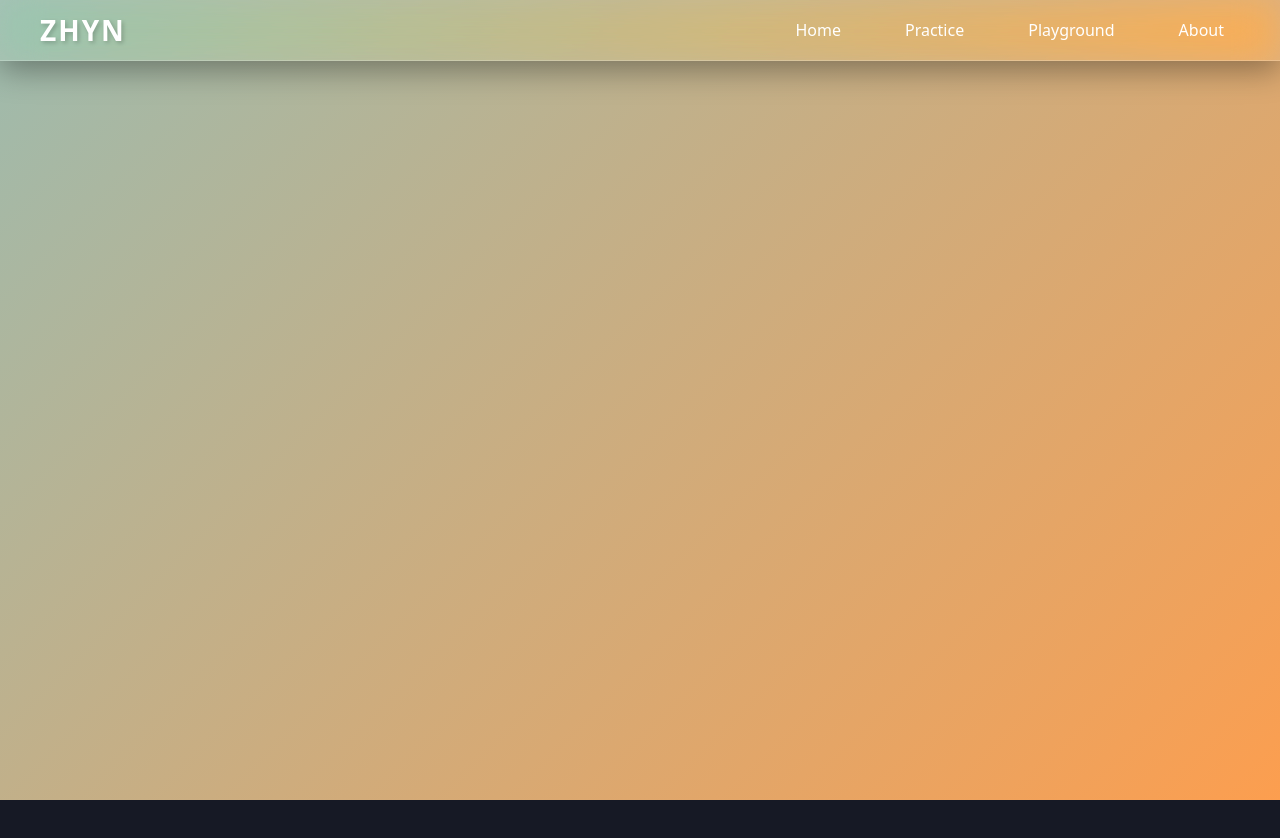
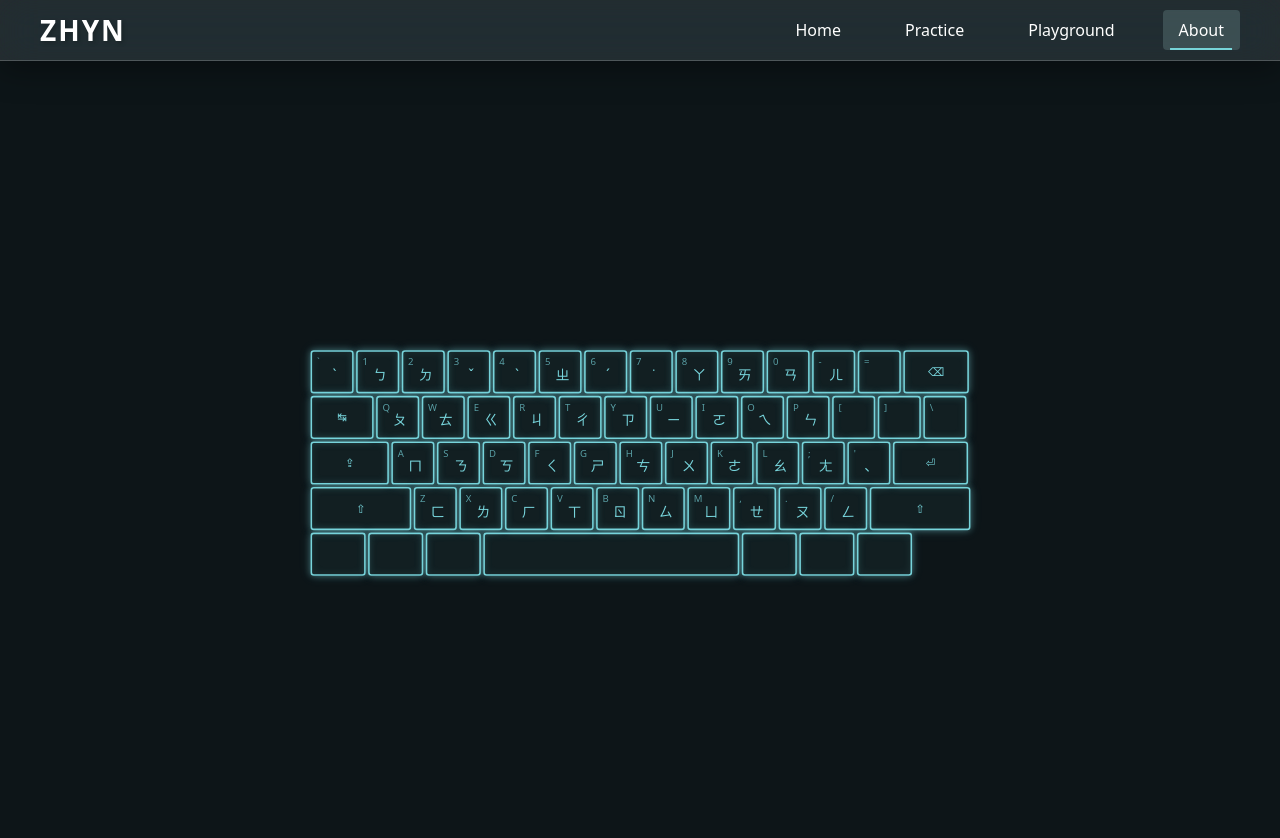
Before and after one commit to XnThanh/zhyn-v2-frontend, a Vue app: page /about in a window 1280 px wide. Shown: the top 838 px of the page. Before the commit the page ends 800 px from the top, so only its background shows below. Built offline with nearby package versions, Linux system fonts and the light colour scheme; no server answers.

Commit message:
Zhuyin keyboard component

```diff
--- /dev/null
+++ b/src/components/About.vue
@@ -0,0 +1,21 @@
+<script setup>
+import Keyboard from "./Keyboard.vue";
+</script>
+
+<template>
+  <div class="about-container">
+    <Keyboard />
+  </div>
+</template>
+
+<style scoped>
+.about-container {
+  max-width: 1200px;
+  margin: 0 auto;
+  padding: 2rem;
+  display: flex;
+  justify-content: center;
+  align-items: center;
+  min-height: calc(100vh - 60px); /* Full height minus navbar */
+}
+</style>
--- /dev/null
+++ b/src/components/Key.vue
@@ -0,0 +1,165 @@
+<script setup>
+defineProps({
+  size: {
+    type: String,
+    default: "normal", // normal, wide, wider, space, etc.
+  },
+  isZhuyin: {
+    type: Boolean,
+    default: false, // true for keys that map to Zhuyin symbols
+  },
+  keyboardChar: {
+    type: String,
+    default: "", // Standard keyboard character (e.g., "Q", "W", "1", etc.)
+  },
+});
+</script>
+
+<template>
+  <div class="key" :class="[`key-${size}`, { 'key-zhuyin': isZhuyin }]">
+    <span v-if="keyboardChar" class="keyboard-char">{{ keyboardChar }}</span>
+    <span :class="{ 'zhuyin-symbol': isZhuyin }">
+      <slot></slot>
+    </span>
+  </div>
+</template>
+
+<style scoped>
+.key {
+  /* CSS Variables for easy color customization */
+  --key-color: #77d4db;
+  --key-color-rgb: 119, 212, 219;
+  --key-color-hover: #8ee4ea;
+
+  background: rgba(var(--key-color-rgb), 0.05);
+  border: 2px solid var(--key-color);
+  border-radius: 4px;
+  display: flex;
+  align-items: center;
+  justify-content: center;
+  font-size: 0.9rem;
+  font-weight: 500;
+  color: var(--key-color);
+  transition: all 0.3s ease;
+  box-shadow: 0 0 8px rgba(var(--key-color-rgb), 0.4),
+    0 0 15px rgba(var(--key-color-rgb), 0.2),
+    inset 0 0 10px rgba(var(--key-color-rgb), 0.1);
+  height: 50px;
+  position: relative;
+}
+
+/* Keyboard character in top-left corner */
+.keyboard-char {
+  position: absolute;
+  top: 4px;
+  left: 6px;
+  font-size: 0.75rem;
+  font-weight: 400;
+  opacity: 0.7;
+}
+
+/* Zhuyin symbol slightly offset to center-right */
+.zhuyin-symbol {
+  position: relative;
+  top: 3px;
+  left: 3px;
+  font-size: 1.1rem;
+}
+
+.key::before {
+  content: "";
+  position: absolute;
+  inset: 0;
+  border-radius: 4px;
+  padding: 2px;
+  background: linear-gradient(
+    135deg,
+    rgba(var(--key-color-rgb), 0.6),
+    rgba(var(--key-color-rgb), 0.3)
+  );
+  mask: linear-gradient(#fff 0 0) content-box, linear-gradient(#fff 0 0);
+  -webkit-mask: linear-gradient(#fff 0 0) content-box, linear-gradient(#fff 0 0);
+  mask-composite: exclude;
+  -webkit-mask-composite: xor;
+  opacity: 0;
+  transition: opacity 0.3s ease;
+}
+
+.key:hover {
+  background: rgba(var(--key-color-rgb), 0.15);
+  border-color: var(--key-color-hover);
+  box-shadow: 0 0 15px rgba(var(--key-color-rgb), 0.6),
+    0 0 25px rgba(var(--key-color-rgb), 0.4),
+    inset 0 0 15px rgba(var(--key-color-rgb), 0.2);
+  transform: translateY(-2px);
+  color: var(--key-color-hover);
+}
+
+.key:hover::before {
+  opacity: 1;
+}
+
+.key:active {
+  transform: translateY(0);
+  box-shadow: 0 0 10px rgba(var(--key-color-rgb), 0.5),
+    0 0 20px rgba(var(--key-color-rgb), 0.3),
+    inset 0 0 12px rgba(var(--key-color-rgb), 0.15);
+}
+
+/* Zhuyin keys have enhanced styling */
+.key-zhuyin {
+  font-size: 1.1rem;
+  /* font-weight: 600;
+  background: rgba(var(--key-color-rgb), 0.08);
+  border-width: 2.5px; */
+}
+
+.key-zhuyin:hover {
+  background: rgba(var(--key-color-rgb), 0.2);
+}
+
+/* All rows align to 806px total width */
+.key-normal {
+  width: 50px;
+}
+
+.key-backspace {
+  width: 78px;
+}
+
+.key-tab {
+  width: 75px;
+}
+
+.key-caps {
+  width: 94px;
+}
+
+.key-enter {
+  width: 90px;
+}
+
+.key-shift-left {
+  width: 122px;
+}
+
+.key-shift-right {
+  width: 122px;
+}
+
+.key-space {
+  width: 316px;
+}
+
+.key-ctrl {
+  width: 65px;
+}
+
+.key-alt {
+  width: 65px;
+}
+
+.key-win {
+  width: 65px;
+}
+</style>
--- /dev/null
+++ b/src/components/Keyboard.vue
@@ -0,0 +1,122 @@
+<script setup>
+import Key from "./Key.vue";
+</script>
+
+<template>
+  <div class="keyboard">
+    <!-- Number Row -->
+    <div class="keyboard-row">
+      <Key size="normal" :isZhuyin="true" keyboardChar="`">`</Key>
+      <Key size="normal" :isZhuyin="true" keyboardChar="1">ㄅ</Key>
+      <Key size="normal" :isZhuyin="true" keyboardChar="2">ㄉ</Key>
+      <Key size="normal" :isZhuyin="true" keyboardChar="3">ˇ</Key>
+      <Key size="normal" :isZhuyin="true" keyboardChar="4">ˋ</Key>
+      <Key size="normal" :isZhuyin="true" keyboardChar="5">ㄓ</Key>
+      <Key size="normal" :isZhuyin="true" keyboardChar="6">ˊ</Key>
+      <Key size="normal" :isZhuyin="true" keyboardChar="7">˙</Key>
+      <Key size="normal" :isZhuyin="true" keyboardChar="8">ㄚ</Key>
+      <Key size="normal" :isZhuyin="true" keyboardChar="9">ㄞ</Key>
+      <Key size="normal" :isZhuyin="true" keyboardChar="0">ㄢ</Key>
+      <Key size="normal" :isZhuyin="true" keyboardChar="-">ㄦ</Key>
+      <Key size="normal" keyboardChar="="></Key>
+      <Key size="backspace">⌫</Key>
+    </div>
+
+    <!-- First Letter Row (QWERTY) -->
+    <div class="keyboard-row">
+      <Key size="tab">↹</Key>
+      <Key size="normal" :isZhuyin="true" keyboardChar="Q">ㄆ</Key>
+      <Key size="normal" :isZhuyin="true" keyboardChar="W">ㄊ</Key>
+      <Key size="normal" :isZhuyin="true" keyboardChar="E">ㄍ</Key>
+      <Key size="normal" :isZhuyin="true" keyboardChar="R">ㄐ</Key>
+      <Key size="normal" :isZhuyin="true" keyboardChar="T">ㄔ</Key>
+      <Key size="normal" :isZhuyin="true" keyboardChar="Y">ㄗ</Key>
+      <Key size="normal" :isZhuyin="true" keyboardChar="U">ㄧ</Key>
+      <Key size="normal" :isZhuyin="true" keyboardChar="I">ㄛ</Key>
+      <Key size="normal" :isZhuyin="true" keyboardChar="O">ㄟ</Key>
+      <Key size="normal" :isZhuyin="true" keyboardChar="P">ㄣ</Key>
+      <Key size="normal" keyboardChar="["></Key>
+      <Key size="normal" keyboardChar="]"></Key>
+      <Key size="normal" keyboardChar="\"></Key>
+    </div>
+
+    <!-- Second Letter Row (ASDFGH) -->
+    <div class="keyboard-row">
+      <Key size="caps">⇪</Key>
+      <Key size="normal" :isZhuyin="true" keyboardChar="A">ㄇ</Key>
+      <Key size="normal" :isZhuyin="true" keyboardChar="S">ㄋ</Key>
+      <Key size="normal" :isZhuyin="true" keyboardChar="D">ㄎ</Key>
+      <Key size="normal" :isZhuyin="true" keyboardChar="F">ㄑ</Key>
+      <Key size="normal" :isZhuyin="true" keyboardChar="G">ㄕ</Key>
+      <Key size="normal" :isZhuyin="true" keyboardChar="H">ㄘ</Key>
+      <Key size="normal" :isZhuyin="true" keyboardChar="J">ㄨ</Key>
+      <Key size="normal" :isZhuyin="true" keyboardChar="K">ㄜ</Key>
+      <Key size="normal" :isZhuyin="true" keyboardChar="L">ㄠ</Key>
+      <Key size="normal" :isZhuyin="true" keyboardChar=";">ㄤ</Key>
+      <Key size="normal" :isZhuyin="true" keyboardChar="'">、</Key>
+      <Key size="enter">⏎</Key>
+    </div>
+
+    <!-- Third Letter Row (ZXCVBN) -->
+    <div class="keyboard-row">
+      <Key size="shift-left">⇧</Key>
+      <Key size="normal" :isZhuyin="true" keyboardChar="Z">ㄈ</Key>
+      <Key size="normal" :isZhuyin="true" keyboardChar="X">ㄌ</Key>
+      <Key size="normal" :isZhuyin="true" keyboardChar="C">ㄏ</Key>
+      <Key size="normal" :isZhuyin="true" keyboardChar="V">ㄒ</Key>
+      <Key size="normal" :isZhuyin="true" keyboardChar="B">ㄖ</Key>
+      <Key size="normal" :isZhuyin="true" keyboardChar="N">ㄙ</Key>
+      <Key size="normal" :isZhuyin="true" keyboardChar="M">ㄩ</Key>
+      <Key size="normal" :isZhuyin="true" keyboardChar=",">ㄝ</Key>
+      <Key size="normal" :isZhuyin="true" keyboardChar=".">ㄡ</Key>
+      <Key size="normal" :isZhuyin="true" keyboardChar="/">ㄥ</Key>
+      <Key size="shift-right">⇧</Key>
+    </div>
+
+    <!-- Bottom Row (Space bar row) -->
+    <div class="keyboard-row">
+      <Key size="ctrl"></Key>
+      <Key size="win"></Key>
+      <Key size="alt"></Key>
+      <Key size="space"></Key>
+      <Key size="alt"></Key>
+      <Key size="win"></Key>
+      <Key size="ctrl"></Key>
+    </div>
+  </div>
+</template>
+
+<style scoped>
+.keyboard {
+  /* CSS Variables for easy color customization */
+  --keyboard-color-rgb: 119, 212, 219;
+
+  display: inline-flex;
+  flex-direction: column;
+  gap: 3px;
+  padding: 12px;
+  /* background: rgba(0, 10, 30, 0.6); */
+  /* backdrop-filter: blur(10px); */
+  /* border-radius: 12px; */
+  /* box-shadow: 0 8px 32px 0 rgba(0, 0, 0, 0.5), 0 0 30px rgba(var(--keyboard-color-rgb), 0.1); */
+  border: none;
+  max-width: calc(100vw - 2rem);
+  width: fit-content;
+  /* Scale down by 20% */
+  transform: scale(0.8);
+  transform-origin: center;
+}
+
+/* Scale the entire keyboard when screen width is less than keyboard width */
+@media (max-width: 850px) {
+  .keyboard {
+    transform: scale(calc(0.8 * (100vw - 2rem) / 846));
+  }
+}
+
+.keyboard-row {
+  display: flex;
+  gap: 3px;
+  justify-content: flex-start;
+}
+</style>
--- a/src/components/Navbar.vue
+++ b/src/components/Navbar.vue
@@ -1,5 +1,6 @@
 <script setup>
 import { ref } from "vue";
+import "./../style.css";
 
 const isMenuOpen = ref(false);
 
@@ -43,7 +44,9 @@ function closeMenu() {
         <router-link to="/playground" class="nav-link" @click="closeMenu"
           >Playground</router-link
         >
-        <a href="#" class="nav-link" @click="closeMenu">About</a>
+        <router-link to="/about" class="nav-link" @click="closeMenu"
+          >About</router-link
+        >
       </div>
     </div>
   </nav>
@@ -145,7 +148,7 @@ function closeMenu() {
   left: 50%;
   width: 0;
   height: 2px;
-  background: #fc9e4f;
+  background: var(--color-primary);
   transition: all 0.3s ease;
   transform: translateX(-50%);
 }
@@ -157,11 +160,11 @@ function closeMenu() {
 
 .nav-link:hover::after {
   width: 80%;
-  background: #fc9e4f;
+  background: var(--color-primary-light);
 }
 
 .nav-link.router-link-active {
-  background: rgba(252, 158, 79, 0.2);
+  background: color-mix(in srgb, var(--color-primary-light), transparent 80%);
 }
 
 .nav-link.router-link-active::after {
--- a/src/router/index.js
+++ b/src/router/index.js
@@ -4,6 +4,7 @@ import TopicSelect from "../components/TopicSelect.vue";
 import Practice from "../components/Practice.vue";
 import Results from "../components/Results.vue";
 import ApiPlayground from "../components/ApiPlayground.vue";
+import About from "../components/About.vue";
 
 const routes = [
   {
@@ -31,6 +32,11 @@ const routes = [
     name: "Playground",
     component: ApiPlayground,
   },
+  {
+    path: "/about",
+    name: "About",
+    component: About,
+  },
 ];
 
 const router = createRouter({
--- a/src/style.css
+++ b/src/style.css
@@ -4,11 +4,17 @@
   font-weight: 400;
 
   /* Custom color scheme */
-  --color-primary: #9dbbae;
+  /* --color-primary: #9dbbae;
   --color-secondary: #fc9e4f;
   --color-tertiary: #c08497;
   --color-gray: #5b5b5b;
-  --color-dark: #161925;
+  --color-dark: #161925; */
+  --color-primary: #77d4d8;
+  --color-primary-light: #a3cfd0;
+  --color-secondary: #cc3f0c;
+  --color-tertiary: #f49f0a;
+  --color-gray: #e9e9e9;
+  --color-dark: #0d1518;
 
   color-scheme: dark;
   color: rgba(255, 255, 255, 0.9);
@@ -35,7 +41,7 @@ body {
   place-items: center;
   min-width: 320px;
   height: 100vh;
-  background: linear-gradient(135deg, #9dbbae 0%, #fc9e4f 100%);
+  /* background: linear-gradient(135deg, black 0%, #9dbbae 150%); */
   background-attachment: fixed;
 }
 
```
Also changed, not shown: src/components/Practice.vue (+12 -34 lines).
